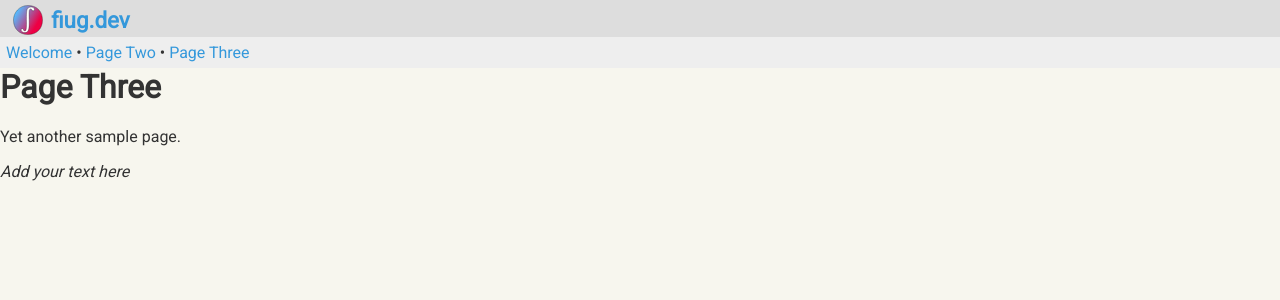
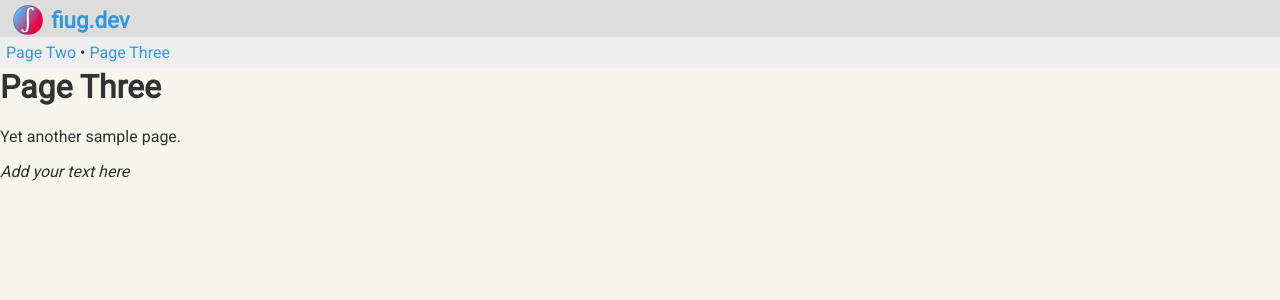
Before and after one commit to fiugd/blog, a Jekyll site: the page built from docs/three.html, in a window 1280 px wide. Shown: the top 300 px of the page. Built offline with Jekyll 4.4.1, drawn with Linux system fonts in a browser that asks for light colours.

Commit message:
Update _config.yml

```diff
--- a/docs/_config.yml
+++ b/docs/_config.yml
@@ -6,7 +6,7 @@ subtitle: ''
 
 
 nav:
-- { title: 'Welcome',              href: '/' }
+# - { title: 'Welcome',              href: '/' }
 - { title: 'Page Two',             href: '/two.html' }
 - { title: 'Page Three',           href: '/three.html' }
 
```
